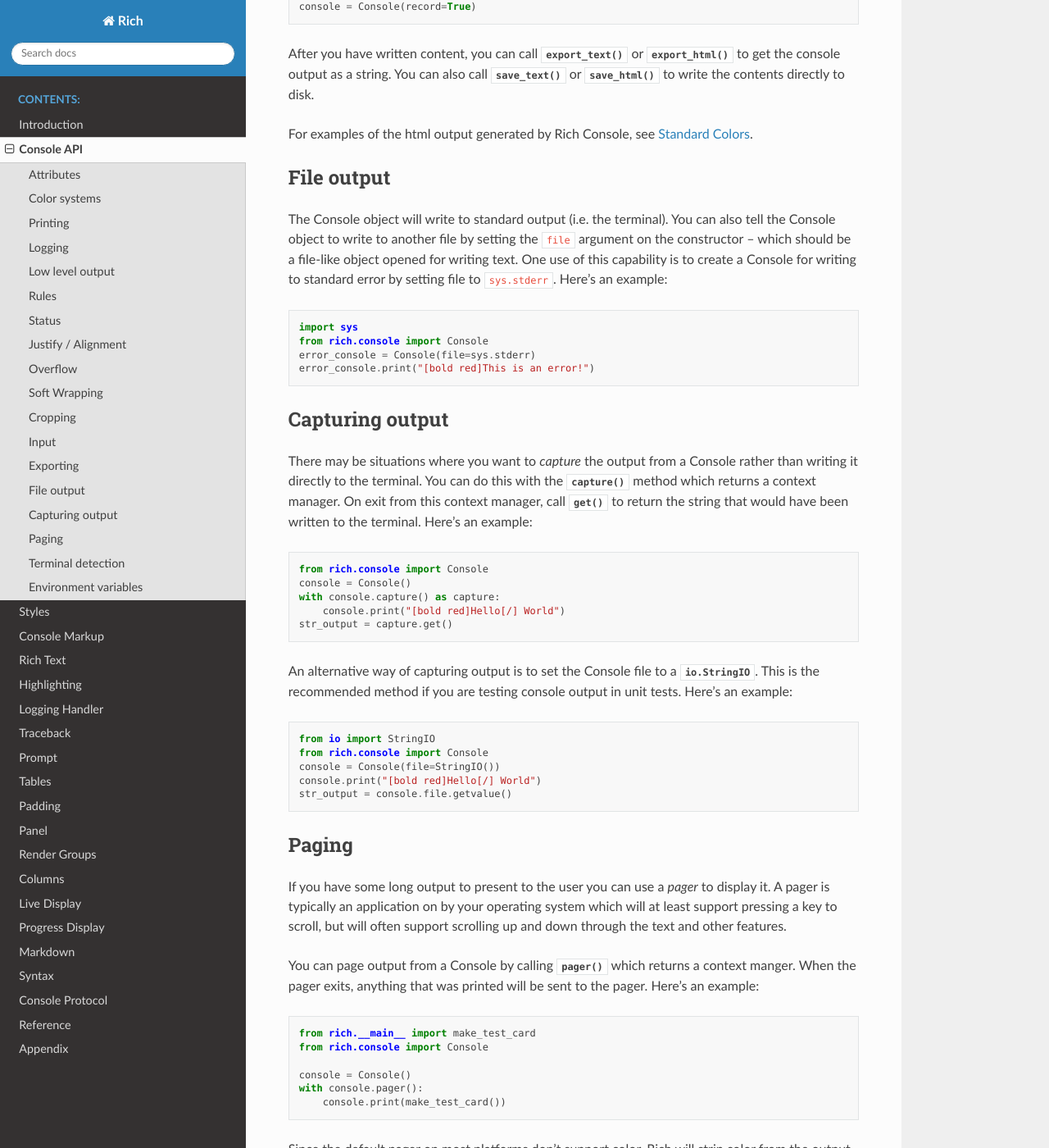
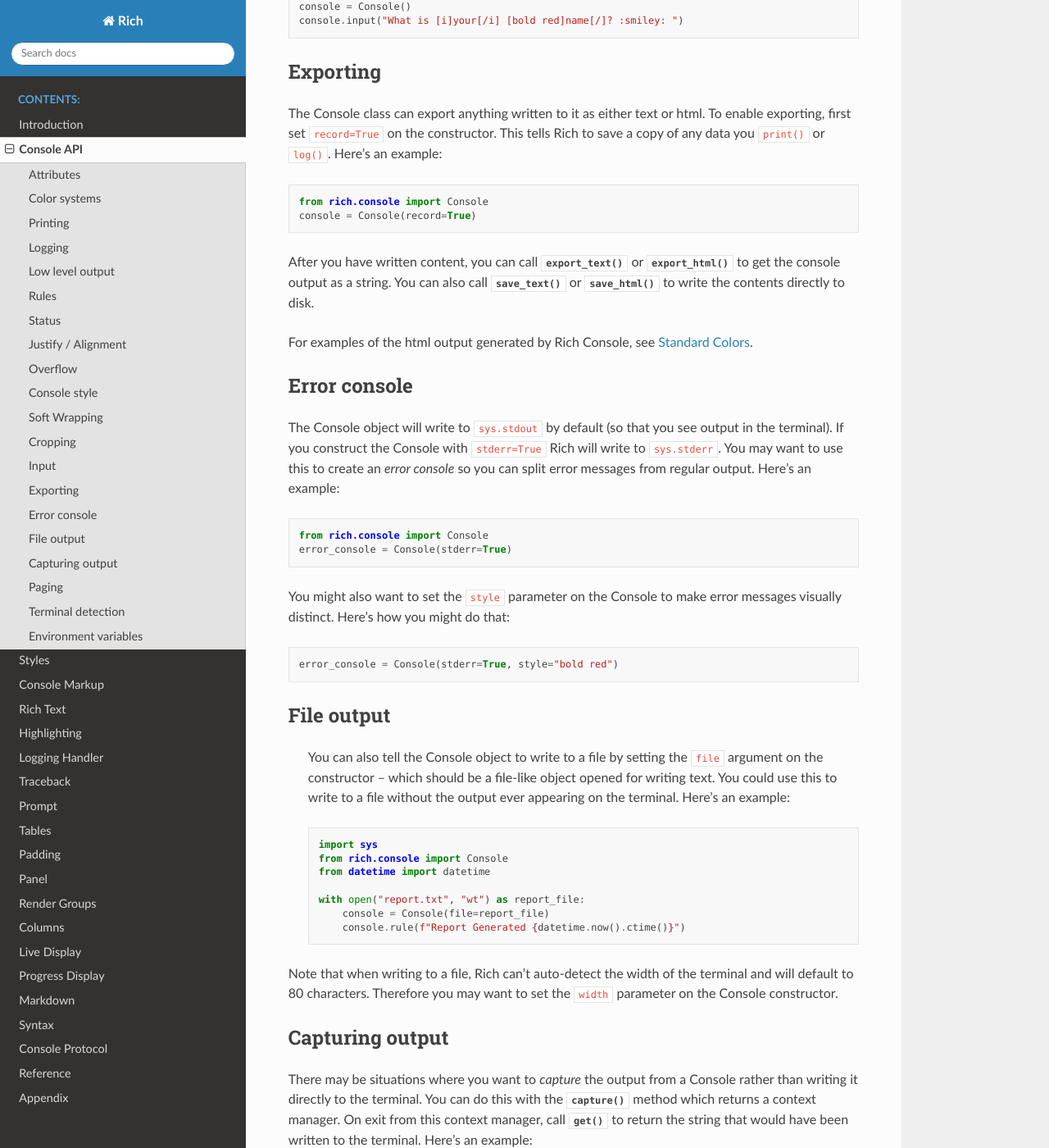
Before and after one commit to Textualize/rich, a Sphinx documentation site: the page built from docs/source/console.rst, in a window 1280 px wide and 1400 px high, scrolled down 5685 px. Shown: the whole window at 82% size. Built offline with Sphinx 7.4.7 and the Read the Docs theme 2.0.0, drawn with Linux system fonts in a browser that asks for light colours; pages that are not in the unit, such as notebooks, are missing from menus; some of the changed text lies outside the part shown.

Commit message:
console style

```diff
--- a/docs/source/console.rst
+++ b/docs/source/console.rst
@@ -77,7 +77,6 @@
 Here's an example::
 
     >>> console.out("Locals", locals())
-
 
 Rules
 -----
@@ -183,6 +182,16 @@
 You can also set overflow to "ignore" which allows text to run on to the next line. In practice this will look the same as "crop" unless you also set ``crop=False`` when calling :meth:`~rich.console.Console.print`.
 
 
+Console style
+-------------
+
+The Console has a ``style`` attribute which you can use to apply a style to everything you print. By default ``style`` is None meaning no extra style is applied, but you can set it to any valid style. Here's an example of a Console with a style attribute set::
+
+    from rich.console import Console
+    blue_console = Console(style="white on blue")
+    blue_console.print("I'm blue. Da ba dee da ba di.")
+
+
 Soft Wrapping
 -------------
 
@@ -219,17 +228,32 @@
 
 For examples of the html output generated by Rich Console, see :ref:`appendix-colors`.
 
+Error console
+-------------
+
+The Console object will write to ``sys.stdout`` by default (so that you see output in the terminal). If you construct the Console with ``stderr=True`` Rich will write to ``sys.stderr``. You may want to use this to create an *error console* so you can split error messages from regular output. Here's an example::
+
+    from rich.console import Console
+    error_console = Console(stderr=True)
+
+You might also want to set the ``style`` parameter on the Console to make error messages visually distinct. Here's how you might do that::
+
+    error_console = Console(stderr=True, style="bold red")
 
 File output
 -----------
 
-The Console object will write to standard output (i.e. the terminal). You can also tell the Console object to write to another file by setting the ``file`` argument on the constructor -- which should be a file-like object opened for writing text. One use of this capability is to create a Console for writing to standard error by setting file to ``sys.stderr``. Here's an example::
+ You can also tell the Console object to write to a file by setting the ``file`` argument on the constructor -- which should be a file-like object opened for writing text. You could use this to write to a file without the output ever appearing on the terminal. Here's an example::
 
     import sys
     from rich.console import Console
-    error_console = Console(file=sys.stderr)
-    error_console.print("[bold red]This is an error!")
+    from datetime import datetime
 
+    with open("report.txt", "wt") as report_file:
+        console = Console(file=report_file)
+        console.rule(f"Report Generated {datetime.now().ctime()}")
+
+Note that when writing to a file, Rich can't auto-detect the width of the terminal and will default to 80 characters. Therefore you may want to set the ``width`` parameter on the Console constructor.
 
 Capturing output
 ----------------
```
Also changed, not shown: CHANGELOG.md (+10 -0 lines), 6 other files.
